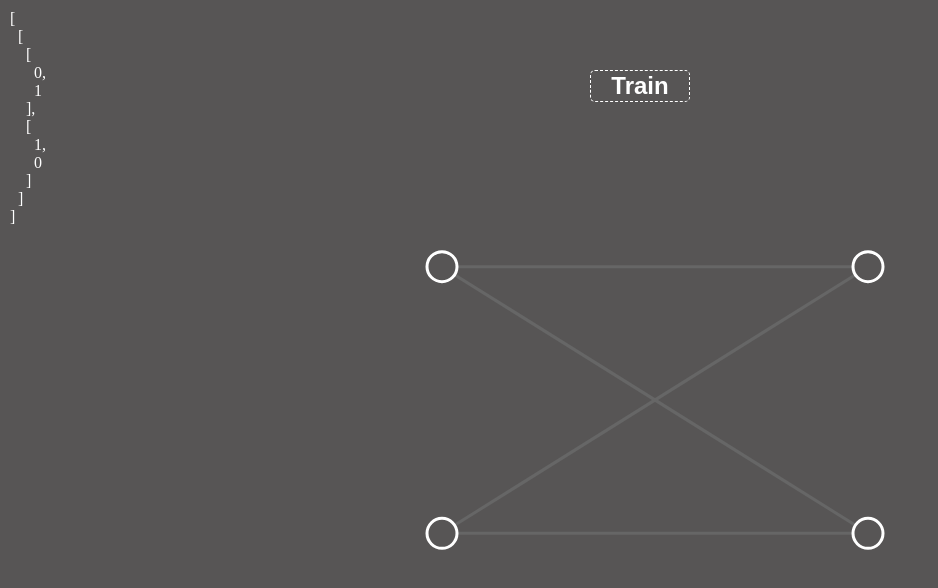
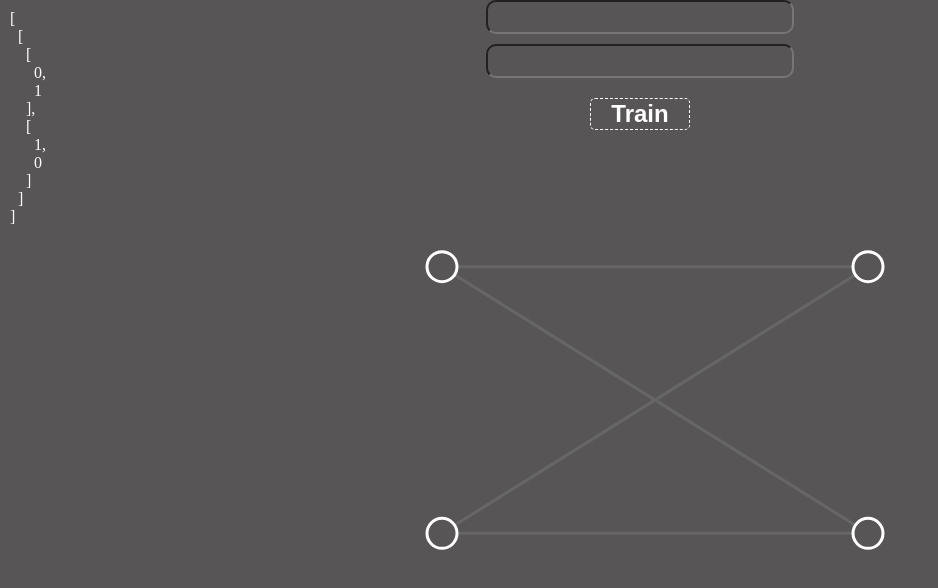
Before and after one commit to Thiago099/neural-network, a website built with Vite: page index.html in a window 1280 px wide. Shown: the whole page, without its empty margins (0-938 px from the left). Built offline with nearby package versions, Linux system fonts and the light colour scheme.

Commit message:
[feature]

```diff
--- a/index.html
+++ b/index.html
@@ -7,14 +7,14 @@
     <title>Vite App</title>
   </head>
   <body>
-    <div id="stdout"></div>
-    <div id="app"></div>
-    <script type="module" src="/src/main.js"></script>
     <div id="form">
       <input type="text" id="input">
       <input type="text" id="output">
       <button id="train">Train</button>
     </div>
+    <div id="stdout"></div>
+    <div id="app"></div>
+    <script type="module" src="/src/main.js"></script>
 
   </body>
 </html>
--- a/src/style.css
+++ b/src/style.css
@@ -51,18 +51,21 @@ svg{
 
 
 input{
-  width: 100%;
+  width: 300px;
   height: 100%;
-  border: none;
   background-color: transparent;
+  border-radius: 10px;
+  margin-bottom: 10px;
   color: white;
   font-size: 1.5em;
   font-weight: bold;
   text-align: center;
   outline: none;
   cursor: pointer;
+  pointer-events: auto;
 }
 button{
+  pointer-events: auto;
   margin-top: 10px;
   border: none;
   background-color: transparent;
@@ -86,6 +89,9 @@ button:hover{
   flex-direction: column;
   justify-content: center;
   align-items: center;
+  width: 100%;
+  position: absolute;
+  pointer-events: none;
 }
 #stdout{
   color: white;
```
